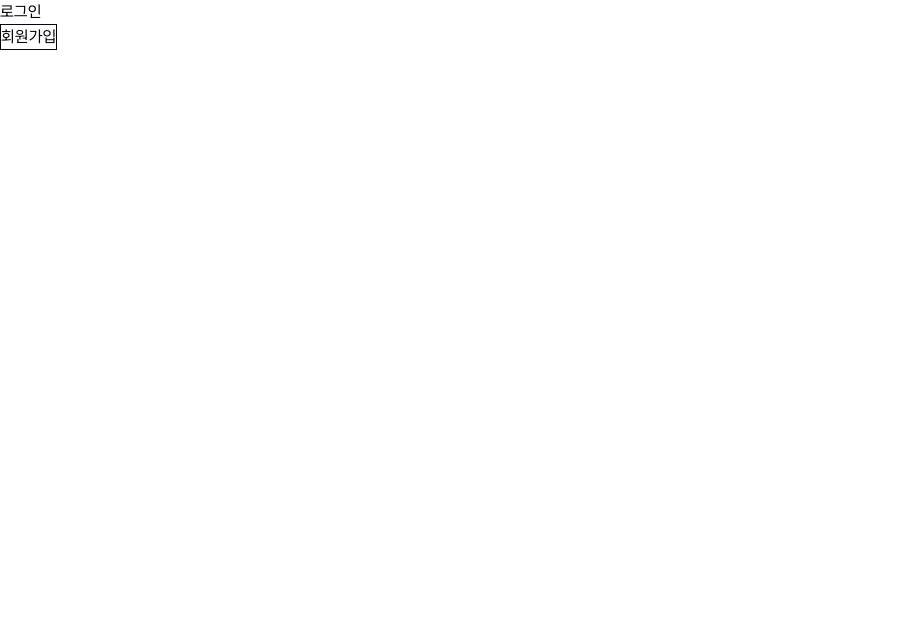
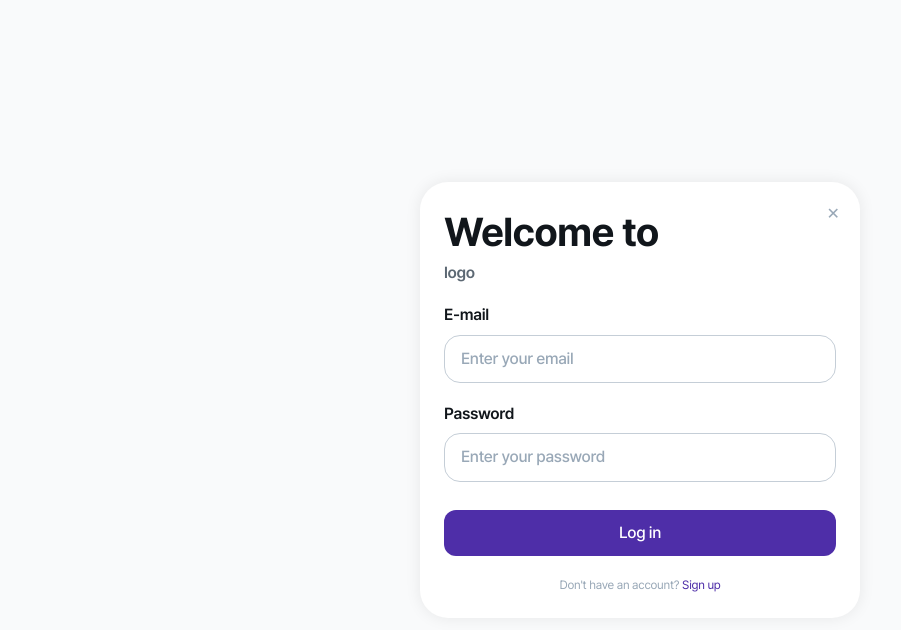
Before and after one commit to likelion-hackathon-cotempo/frontend, a React (Vite) app: page /login in a window 1280 px wide. Shown: the top 630 px of the page, without its empty margins (0-901 px from the left). Built offline with nearby package versions, Linux system fonts and the light colour scheme.

Commit message:
[FEAT] 로그인 화면 구현

```diff
--- a/src/pages/Login.jsx
+++ b/src/pages/Login.jsx
@@ -1,18 +1,79 @@
+import { useState } from "react";
 import { useNavigate } from "react-router-dom";
 
 function Login() {
   const navigate = useNavigate();
+  const [email, setEmail] = useState("");
+  const [password, setPassword] = useState("");
+
+  const handleLogin = () => {
+    // TODO: API 연동 시 로그인 요청 → 성공하면 이동
+    console.log({ email, password });
+    navigate("/main");
+  };
 
   return (
-    <div>
-      <h1>로그인</h1>
-      <button
-        type="button"
-        className="cursor-pointer border border-gray-950"
-        onClick={() => navigate("/signup")}
-      >
-        회원가입
-      </button>
+    <div className="flex min-h-screen items-center justify-center bg-gray-50 px-4">
+      <div className="relative flex w-[440px] max-w-full flex-col gap-5 rounded-[28px] bg-white p-6 shadow-[0_0_16px_rgba(0,0,0,0.08)]">
+        {/* 닫기(X) → 랜딩으로 */}
+        <button
+          type="button"
+          onClick={() => navigate("/")}
+          aria-label="닫기"
+          className="absolute right-5 top-5 text-gray-500"
+        >
+          ✕
+        </button>
+
+        {/* 제목 */}
+        <div className="flex flex-col gap-1">
+          <h1 className="text-[40px] font-bold leading-[1.3] tracking-[-0.02em] text-gray-900">
+            Welcome to
+          </h1>
+          <span className="text-title2 text-gray-700">logo</span>
+        </div>
+
+        {/* E-mail */}
+        <label className="flex flex-col gap-2">
+          <span className="text-title2 text-gray-900">E-mail</span>
+          <input
+            type="email"
+            value={email}
+            onChange={(e) => setEmail(e.target.value)}
+            placeholder="Enter your email"
+            className="rounded-16 border border-gray-300 bg-white px-4 py-3 text-subtitle2 text-gray-900 outline-none placeholder:text-gray-500 focus:border-purple-700"
+          />
+        </label>
+
+        {/* Password */}
+        <label className="flex flex-col gap-2">
+          <span className="text-title2 text-gray-900">Password</span>
+          <input
+            type="password"
+            value={password}
+            onChange={(e) => setPassword(e.target.value)}
+            placeholder="Enter your password"
+            className="rounded-16 border border-gray-300 bg-white px-4 py-3 text-subtitle2 text-gray-900 outline-none placeholder:text-gray-500 focus:border-purple-700"
+          />
+        </label>
+
+        {/* Log in 버튼 */}
+        <button
+          type="button"
+          onClick={handleLogin}
+          className="mt-2 rounded-12 bg-purple-900 py-3 text-subtitle2 text-white"
+        >
+          Log in
+        </button>
+
+        {/* 하단 링크 */}
+        <p className="text-center text-body3 text-gray-500">
+          Don&apos;t have an account?{" "}
+          <button type="button" onClick={() => navigate("/signup")} className="text-purple-900">
+            Sign up
+          </button>
+        </p>
+      </div>
     </div>
   );
 }
```
